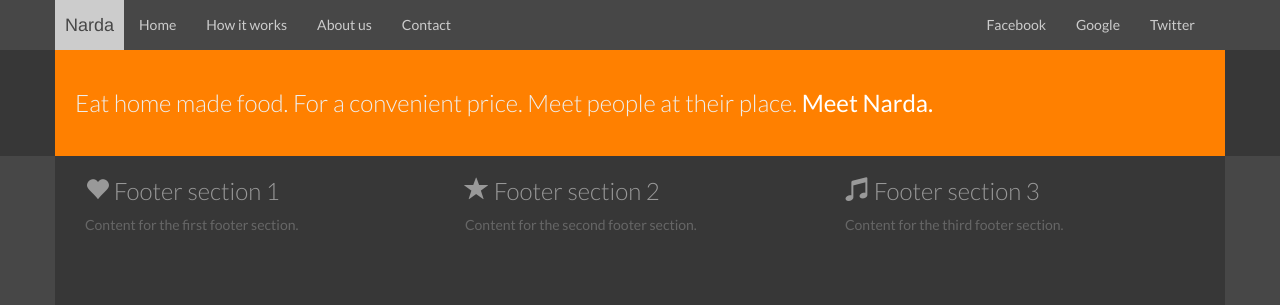
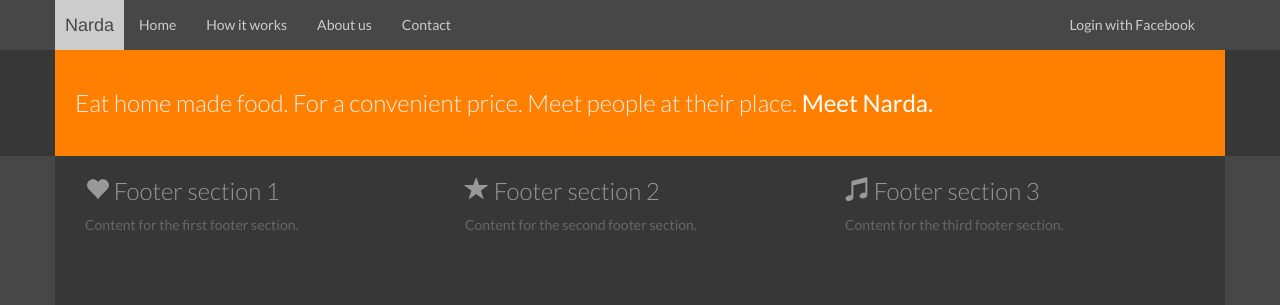
Before and after one commit to pabloportela/narda, a Django app: template templates/base.html in a window 1280 px wide. Shown: the top 305 px of the page. Run offline with Django 3.2, Linux system fonts and the light colour scheme; the template is opened without the code that fills it, so the values that code supplies are empty; some libraries are stand-ins or nearby versions.

Commit message:
Tweaked db model. Added Facebook auth. Removed the others.

```diff
--- a/frontend/models.py
+++ b/frontend/models.py
@@ -37,12 +37,13 @@ class Review(models.Model):
     created_at = models.DateTimeField('date created')
     reviewer = models.ForeignKey(User, related_name='reviewer')
     reviewed = models.ForeignKey(User, related_name='reviewed')
+    rating = models.IntegerField()
     target_type = models.CharField(max_length=1) # who has been reviewed: Guest, Chef
 
 
 class Menu(models.Model):
     chef = models.ForeignKey(User)
-    text = models.CharField(max_length=255)
+    text = models.TextField()
 
 
 class Invoice(models.Model):
--- a/templates/authentication.html
+++ b/templates/authentication.html
@@ -8,13 +8,7 @@
      </li>
    {% else %}
      <li>
-       <a href="{% url 'social:begin' 'facebook' %}?next={{ request.path }}">Facebook</a>
-     </li>
-     <li>
-       <a href="{% url 'social:begin' 'google-oauth2' %}?next={{ request.path }}">Google</a>
-     </li>
-     <li>
-       <a href="{% url 'social:begin' 'twitter' %}?next={{ request.path }}">Twitter</a>
+       <a href="{% url 'social:begin' 'facebook' %}?next={{ request.path }}">Login with Facebook</a>
      </li>
    {% endif %}
 </ul>
```
